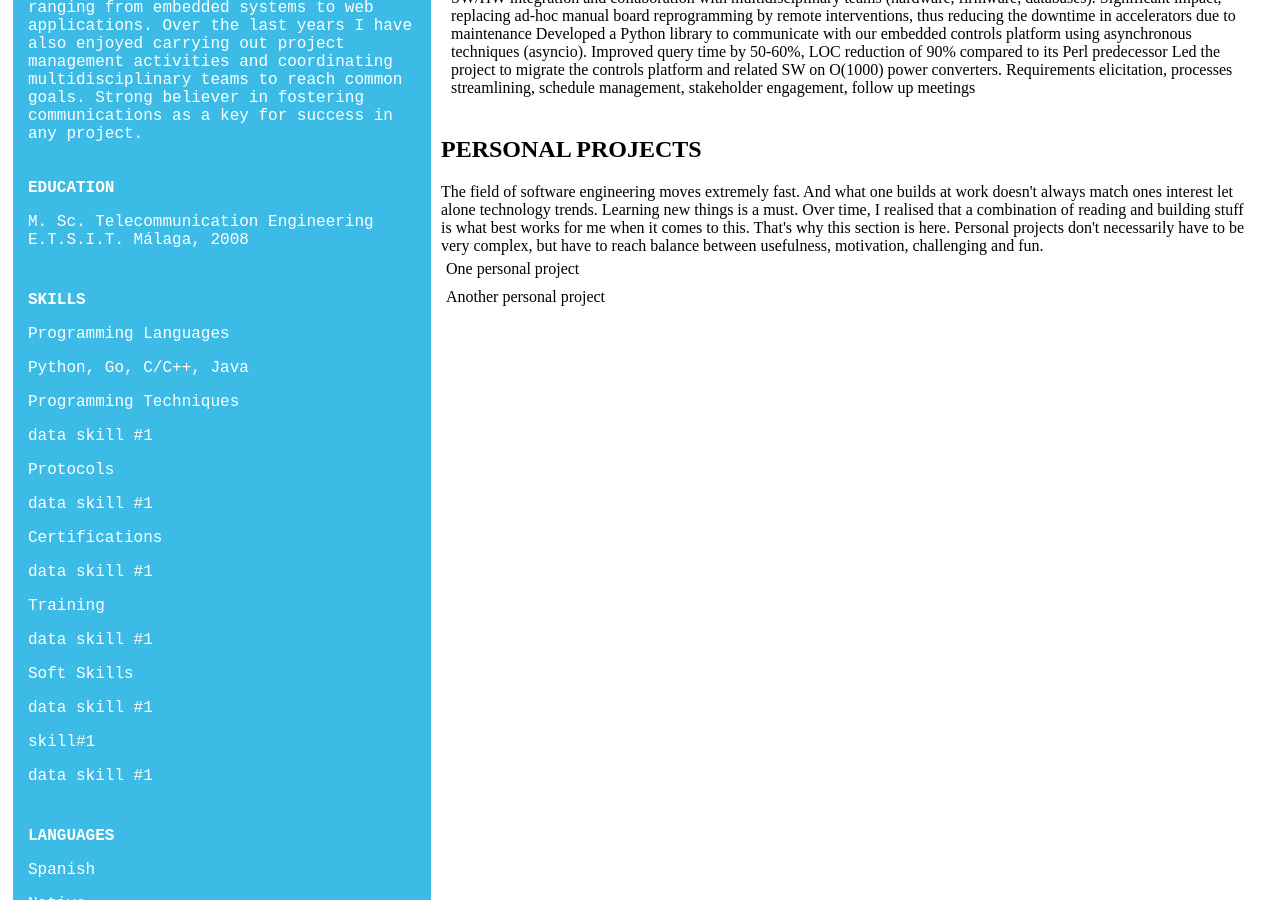
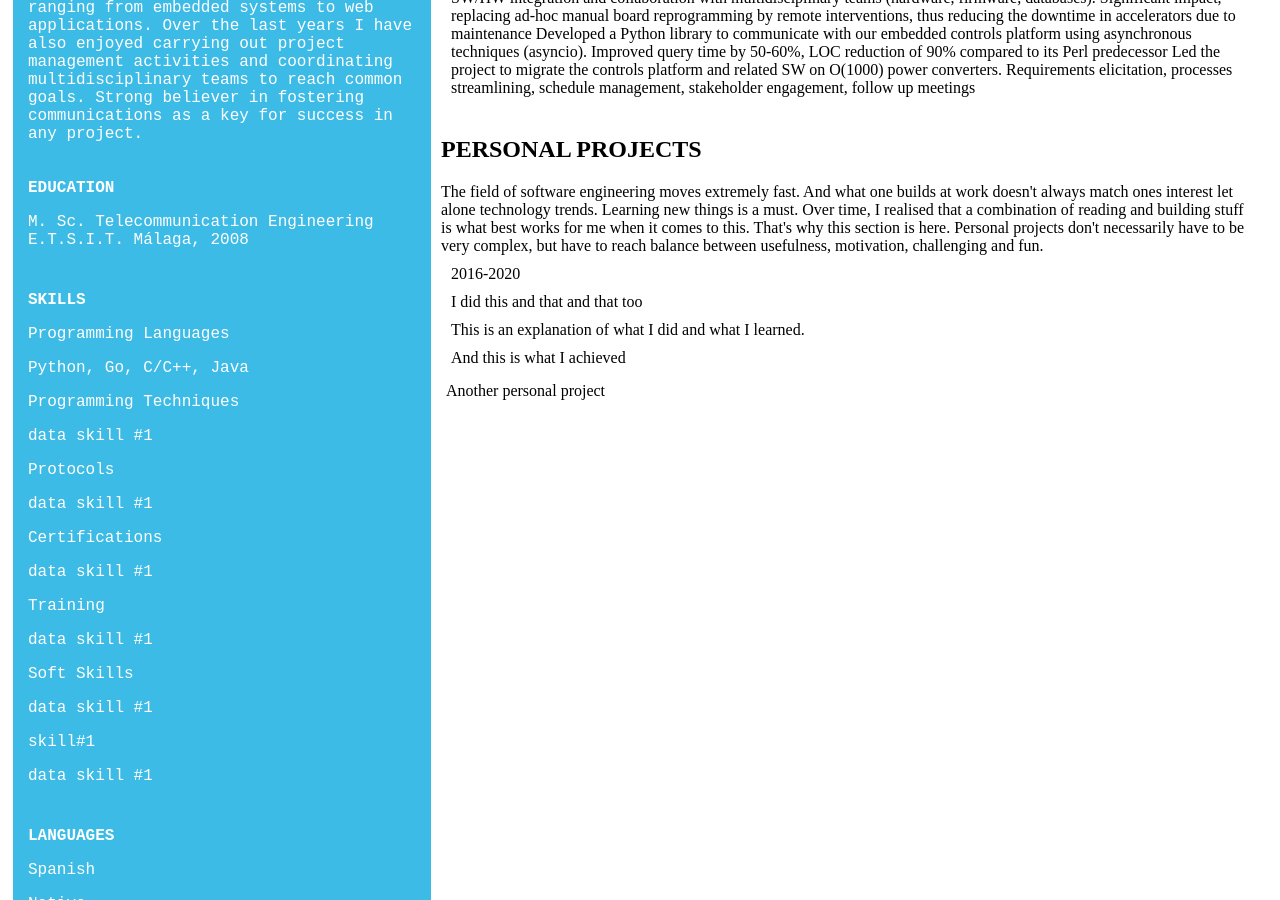
Before and after one commit to carlosghabrous/carlosghabrous.github.io, a Jekyll site: the page built from cv/index.html, in a window 1280 px wide and 900 px high, scrolled down 681 px. Built offline with Jekyll 4.4.1, drawn with Linux system fonts in a browser that asks for light colours.

Commit message:
Portfolio-11: Add sections as placeholders for personal project data

```diff
--- a/cv/index.html
+++ b/cv/index.html
@@ -127,7 +127,18 @@ layout: cv
             Personal projects don't necessarily have to be very complex, but have to reach balance between usefulness, motivation, challenging and fun.
 
             <section class="pp__item">
-                One personal project
+                <section class="pp__item--date">
+                    2016-2020
+                </section>
+                <section class="pp__item--jobtitle">
+                    I did this and that and that too
+                </section>
+                <section class="pp__item--experience">
+                    This is an explanation of what I did and what I learned.
+                </section>
+                <section class="pp__item--achievement">
+                    And this is what I achieved
+                </section>
             </section>
             <section class="pp__item">
                 Another personal project
```
